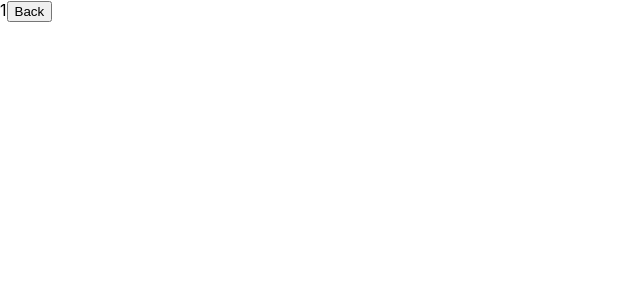
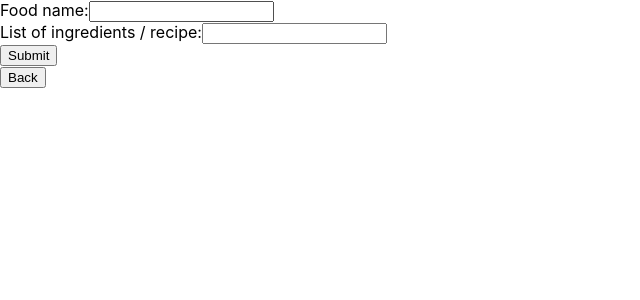
Before and after one commit to sandorbiba/randoMEat-redux-localStorage, a React (Create React App) app: page /1/edit in a window 1280 px wide. Shown: the top 300 px of the page, without its empty margins (0-640 px from the left). Built offline with nearby package versions, Linux system fonts and the light colour scheme.

Commit message:
add EditByID

```diff
--- a/src/App.js
+++ b/src/App.js
@@ -4,7 +4,7 @@ import { BrowserRouter as Router, Switch, Route } from "react-router-dom";
 import { Home } from "./pages/Home";
 import { Random } from "./pages/Random";
 import { FoodControll } from "./pages/FoodControll";
-import { EditFood } from "./components/EditFood";
+import EditFood from "./components/EditFood";
 
 import "./App.css";
 
--- a/src/components/AddFood.js
+++ b/src/components/AddFood.js
@@ -8,9 +8,9 @@ const AddFood = ({ foodStore, createFood }) => {
     foodDetails: "",
   });
 
-  const saveFood = (event) => {
+  const saveFood = (e) => {
     createFood(food);
-    event.preventDefault();
+    e.preventDefault();
   };
 
   const updateFood = (e) => {
--- a/src/components/EditFood.js
+++ b/src/components/EditFood.js
@@ -1,13 +1,105 @@
-import React from "react";
+import React, { useState } from "react";
 import { Link } from "react-router-dom";
+import { connect } from "react-redux";
+import { editFoodById } from "../ducks/foodsDuck";
 
-export const EditFood = ({ match }) => {
+const EditFood = ({ editFoodById, foodStore, match }) => {
+  const editedFoodId = match.params.id;
+
+  /* const index = foodStore
+    .map((e) => {
+      return e.id;
+    })
+    .indexOf(editedFoodId); */
+
+  /*   const index = foodStore.map((editedFood) => {
+    const idx = editedFood.id.toString();
+    if (idx === editedFoodId) {
+      return idx;
+    }
+    return console.log("alma");
+  }); */
+
+  /*   const index = foodStore.map((editedFood, i) => {
+    const idx = editedFood.id.toString();
+    if (idx[i] === editedFoodId) {
+      return editedFood[i];
+    }
+    return console.log("alma");
+  });
+ */
+
+  /* const index = _.findIndex(parcels, function(parcel) {
+  return parcel.id.toString() === id;
+}); */
+
+  const index = foodStore.map((items) => {
+    if (
+      items.findIndex(
+        (foodStore,
+        function (item) {
+          return item.id.toString() === editedFoodId;
+        })
+      )
+    ) {
+      return items;
+    }
+    return console.log("alma");
+  });
+
+  console.log("index", index);
+
+  const [food, setFood] = useState({
+    foodName: editedFoodId && foodStore[index] ? foodStore[index].foodName : "",
+    foodDetails:
+      editedFoodId && foodStore[index] ? foodStore[index].foodDetails : "",
+    id: editedFoodId && foodStore[index] ? foodStore[index].id : "",
+  });
+
+  const saveFood = (event) => {
+    event.preventDefault();
+    editFoodById(food.id);
+  };
+
+  const updateFood = (e) => {
+    setFood({
+      ...food,
+      [e.target.name]: e.target.value,
+    });
+  };
+
   return (
     <div>
-      {match.params.id}
+      <form onSubmit={saveFood}>
+        <label>
+          Food name:
+          <input
+            value={food.foodName}
+            onChange={updateFood}
+            name="foodName"
+            type="text"
+          />
+        </label>
+        <br />
+        <label>
+          List of ingredients / recipe:
+          <input
+            value={food.foodDetails}
+            onChange={updateFood}
+            name="foodDetails"
+            type="text"
+          />
+        </label>
+        <br />
+        <button>Submit</button>
+      </form>
       <Link to="/foods">
         <button>Back</button>
       </Link>
     </div>
   );
 };
+
+const mapStateToProps = ({ foodStore }) => ({ foodStore });
+const mapDispatchToProps = { editFoodById };
+export default connect(mapStateToProps, mapDispatchToProps)(EditFood);
```
